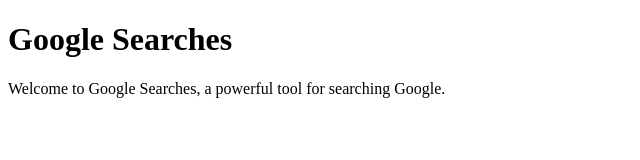
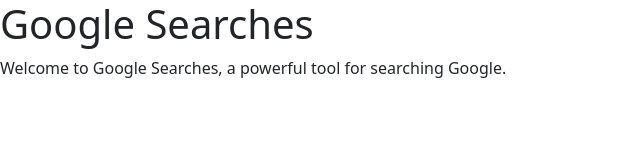
Before and after one commit to newgit-x/cs50, a plain HTML site: page index.html in a window 1280 px wide. Shown: the whole page, without its empty margins (0-640 px from the left). Drawn offline with nearby package versions, Linux system fonts and the light colour scheme.

Commit message:
Update index.html

```diff
--- a/index.html
+++ b/index.html
@@ -3,9 +3,13 @@
   <head>
     <title>Google Searches</title>
     <link rel="stylesheet" href="style.css">
+    <link href="https://cdn.jsdelivr.net/npm/bootstrap@5.3.7/dist/css/bootstrap.min.css" rel="stylesheet" integrity="sha384-LN+7fdVzj6u52u30Kp6M/trliBMCMKTyK833zpbD+pXdCLuTusPj697FH4R/5mcr" crossorigin="anonymous">
+    <script src="https://cdn.jsdelivr.net/npm/bootstrap@5.3.7/dist/js/bootstrap.bundle.min.js" integrity="sha384-ndDqU0Gzau9qJ1lfW4pNLlhNTkCfHzAVBReH9diLvGRem5+R9g2FzA8ZGN954O5Q" crossorigin="anonymous"></script>
   </head>
   <body>
-    <h1>Google Searches</h1>
-    <p>Welcome to Google Searches, a powerful tool for searching Google.</p>
+    <div id="container">
+     <h1>Google Searches</h1>
+     <p>Welcome to Google Searches, a powerful tool for searching Google.</p>
+    </div>
   </body>
 </html>
```
